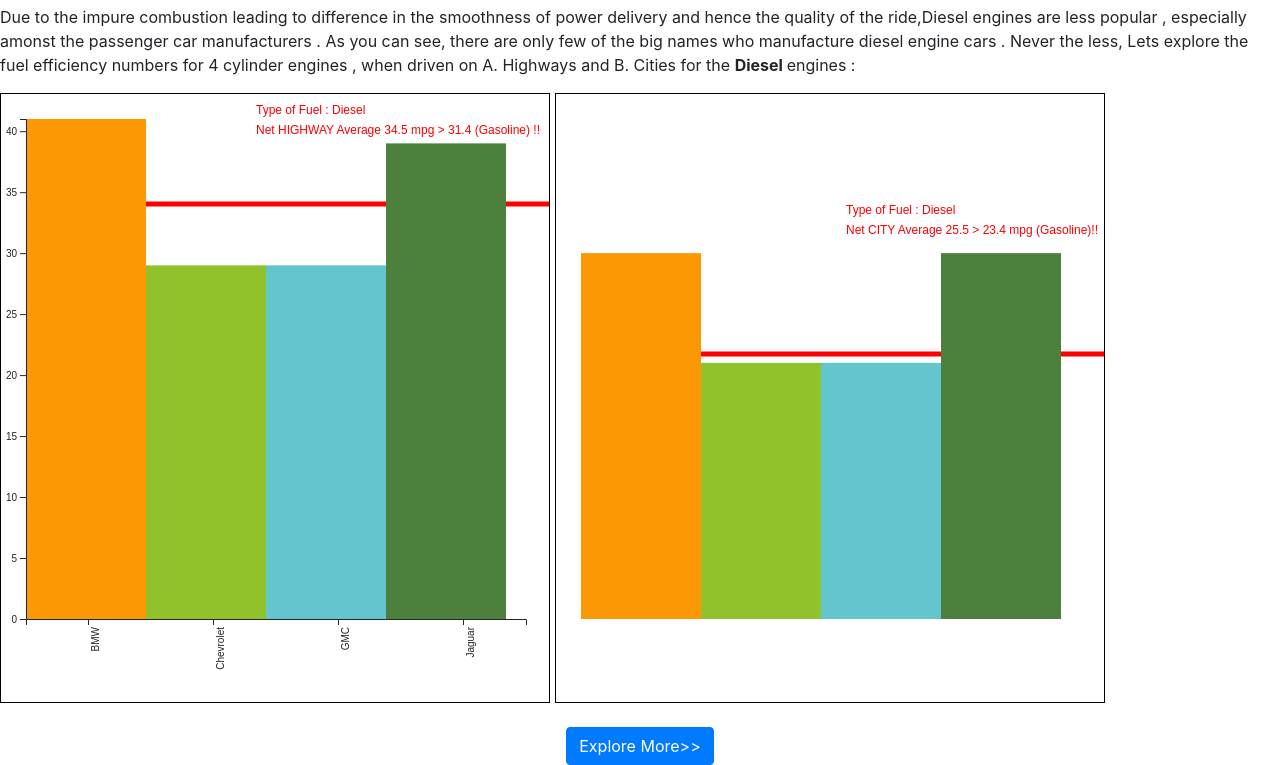
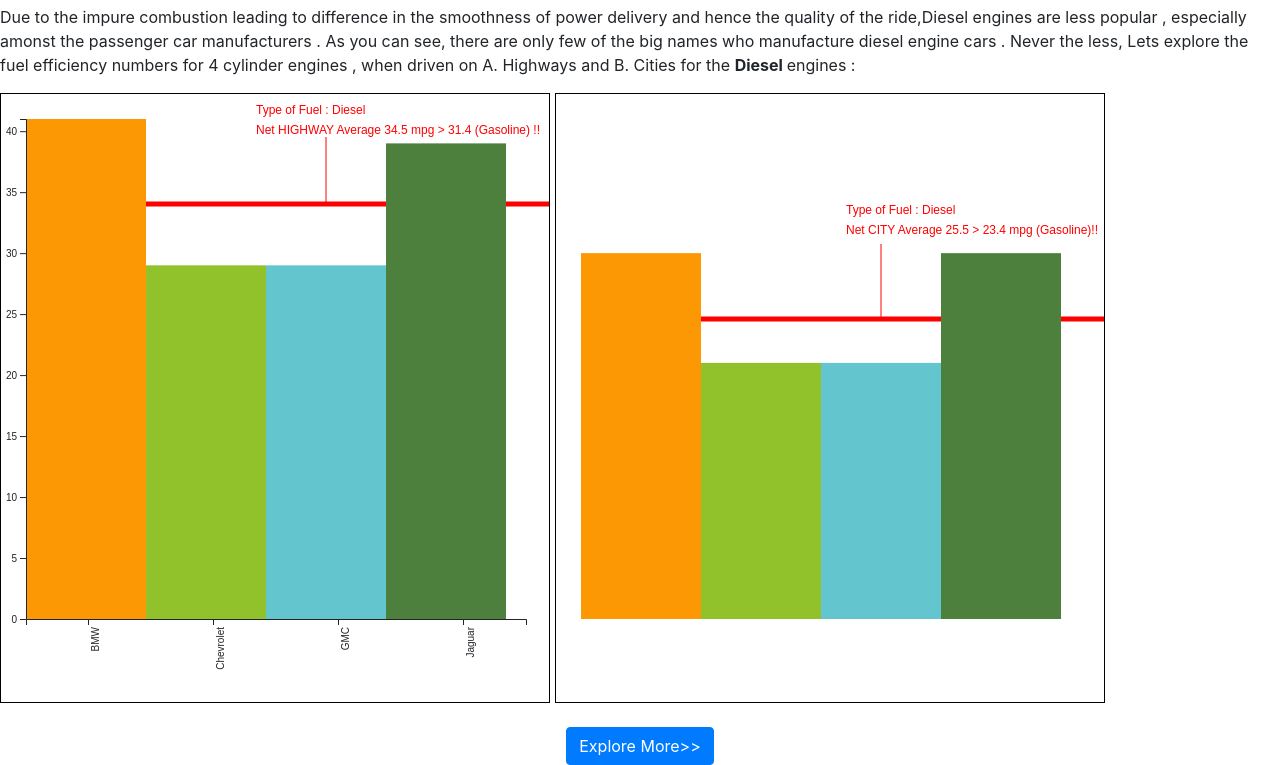
Before and after one commit to swapgithub108/project1, a plain HTML site: page Diesel fuel efficiency.html in a window 1280 px wide. Shown: the part 684-1449 px from the top of the page. Drawn offline with nearby package versions, Linux system fonts and the light colour scheme.

Commit message:
Add files via upload

```diff
--- a/Diesel fuel efficiency.html
+++ b/Diesel fuel efficiency.html
@@ -25,6 +25,7 @@
 <p> Due to the impure combustion leading to difference in the smoothness of power delivery and hence the quality of the ride,Diesel engines are less popular , especially amonst the passenger car manufacturers . As you can see, there are only few of the big names who manufacture diesel engine cars . Never the less, Lets explore  the fuel efficiency numbers for 4 cylinder engines , when driven on A. Highways and B. Cities for the <b>Diesel </b>engines : </p>
       <svg id ="G1" width=550 height =610 style="border:1px solid black">
         <line x1="25" y1="110" x2="1200" y2="110" style="stroke:rgb(255,0,0);stroke-width:5" />
+        <line x1="325" y1="43" x2="325" y2="110" style="stroke:rgb(255,0,0);stroke-width:1" />
         <text x="255" y="20" font-family="sans-serif" font-size="12px" fill="red">Type of Fuel : Diesel</text>
         <text x="255" y="40" font-family="sans-serif" font-size="12px" fill="red">Net HIGHWAY Average 34.5 mpg > 31.4 (Gasoline) !!</text>
         <!-- annotation
@@ -32,7 +33,8 @@
 
   </svg>
   <svg id ="G2"width=550 height =610 style="border:1px solid black">
-        <line x1="25" y1="260" x2="1200" y2="260" style="stroke:rgb(255,0,0);stroke-width:5" />
+        <line x1="25" y1="225" x2="1200" y2="225" style="stroke:rgb(255,0,0);stroke-width:5" />
+        <line x1="325" y1="150" x2="325" y2="225" style="stroke:rgb(255,0,0);stroke-width:1" />
         <text x="290" y="120" font-family="sans-serif" font-size="12px" fill="red">Type of Fuel : Diesel</text>
         <text x="290" y="140" font-family="sans-serif" font-size="12px" fill="red">Net CITY Average 25.5 > 23.4 mpg (Gasoline)!!</text>
         <!-- annotation
```
Also changed, not shown: Fuel and Fuel efficiency.html (+2 -0 lines).
